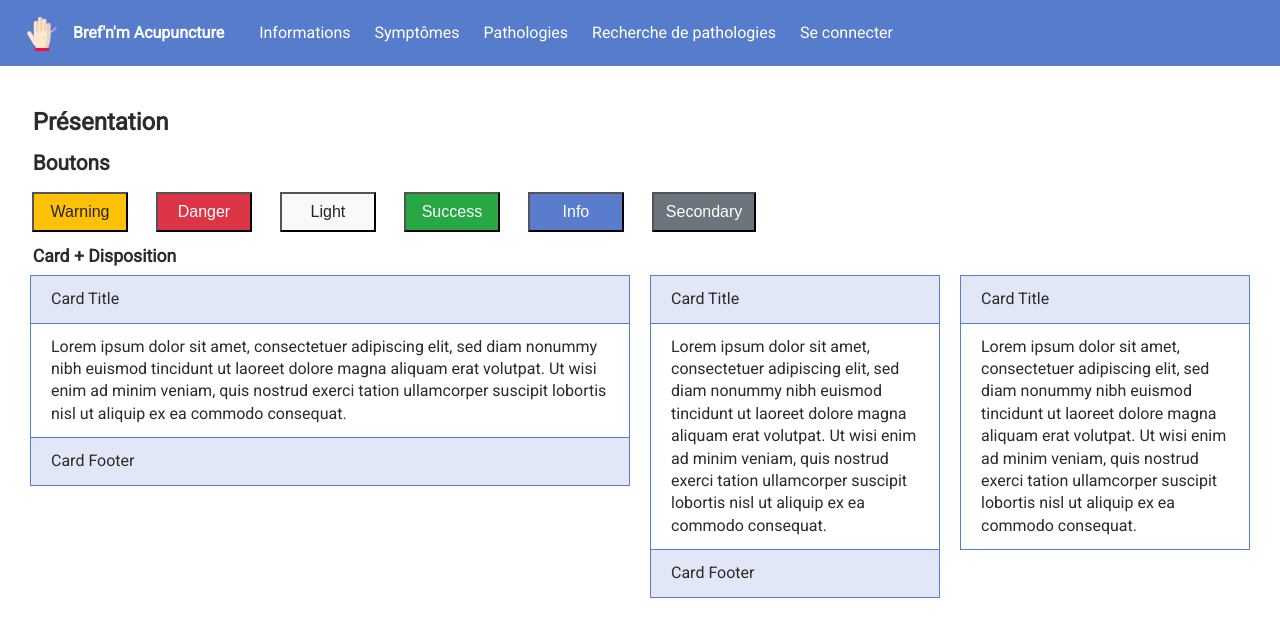
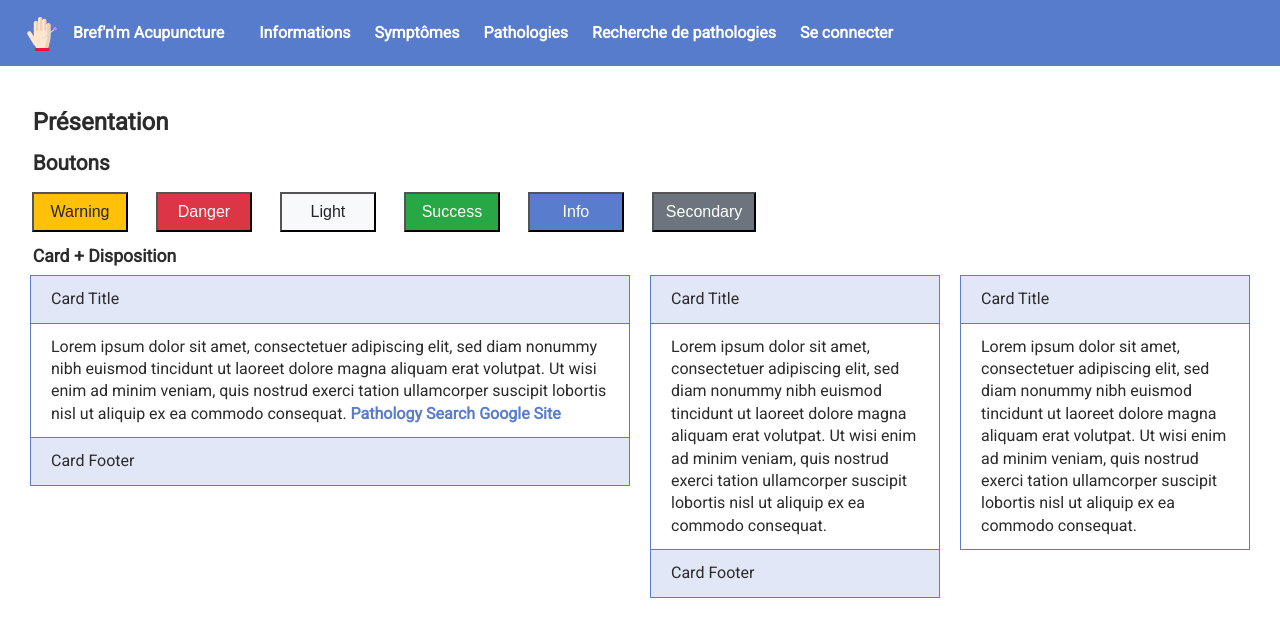
Before and after one commit to bref-n-m/tli, a PHP site: template data/www/app/src/App/templates/index.html.twig in a window 1280 px wide. Shown: the top 618 px of the page. Run offline with PHP 8.4, Linux system fonts and the light colour scheme; the template is opened without the code that fills it, so the values that code supplies are empty; some libraries are stand-ins or nearby versions.

Commit message:
Add CSS Print et ajout de style pour les balise A

```diff
--- a/data/www/app/public/style/header.css
+++ b/data/www/app/public/style/header.css
@@ -23,7 +23,7 @@ html, body {
     padding: 0;
 }
 
-a{
+header a{
     text-decoration: none;
     color: inherit;
 }
--- a/data/www/app/public/style/miscellaneous.css
+++ b/data/www/app/public/style/miscellaneous.css
@@ -20,6 +20,15 @@
 
 .h3{
     padding: .1rem .25rem;
+}
+
+/* Liens */
+
+a {
+    color: var(--bloc-border-color);
+    font-weight: bold;
+    text-decoration: none;
+    cursor: pointer;
 }
 
 /* Bouton and alerts */
--- /dev/null
+++ b/data/www/app/public/style/print.css
@@ -0,0 +1,19 @@
+body {
+    background-color :#fff;
+    font-family: serif;
+    font-size :15pt;
+}
+
+header {
+    display: none;
+}
+
+.site-content{
+    padding: 0;
+}
+.container{
+    margin: 0;
+}
+
+/* Affichage Lien de la balise A */
+a:after{content:" (" attr(href) ") ";font-size:0.8em;font-weight:normal;}
--- a/data/www/app/src/App/templates/base.html.twig
+++ b/data/www/app/src/App/templates/base.html.twig
@@ -15,6 +15,7 @@
     <link rel="stylesheet" type="text/css" href={{ asset('style/miscellaneous.css') }}>
     <link rel="stylesheet" type="text/css" href={{ asset('style/miscellaneous.css') }}>
     <link rel="stylesheet" type="text/css" href={{ asset('style/style.css') }}>
+    <link rel="stylesheet" type="text/css" media="print" href={{ asset('style/print.css') }} >
     {% endblock %}
 
     <base href="/">
--- a/data/www/app/src/App/templates/index.html.twig
+++ b/data/www/app/src/App/templates/index.html.twig
@@ -30,6 +30,8 @@
                 <div class="card-body">
                     Lorem ipsum dolor sit amet, consectetuer adipiscing elit, sed diam nonummy nibh euismod tincidunt ut laoreet dolore magna aliquam erat volutpat. Ut wisi enim ad minim veniam, quis nostrud exerci tation ullamcorper suscipit lobortis nisl ut aliquip
                     ex ea commodo consequat.
+                    <a href={{ path('pathology') }}>Pathology Search</a>
+                    <a href="http://www.google.com">Google Site</a>
                 </div>
                 <div class="card-footer">
                     Card Footer
```
